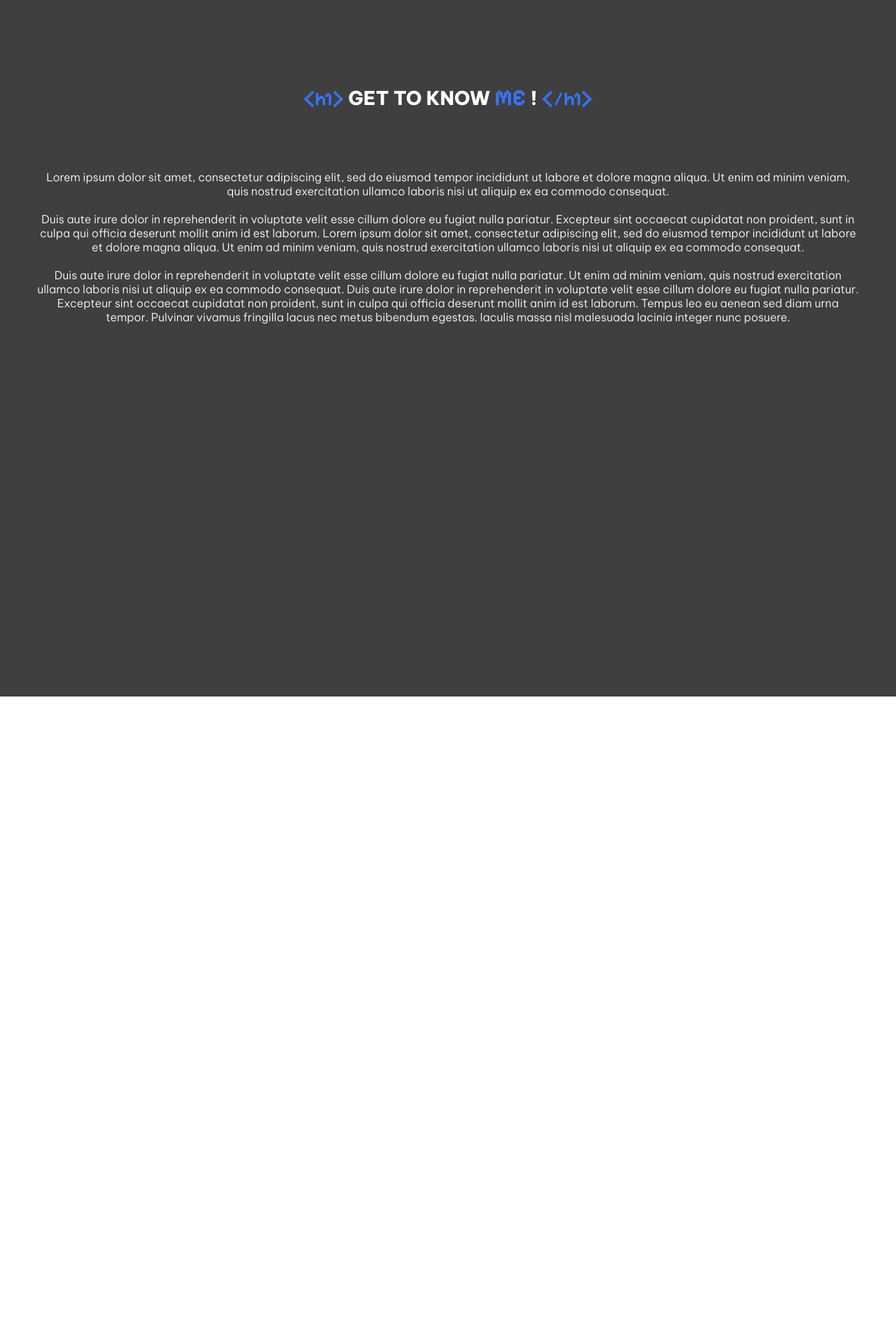
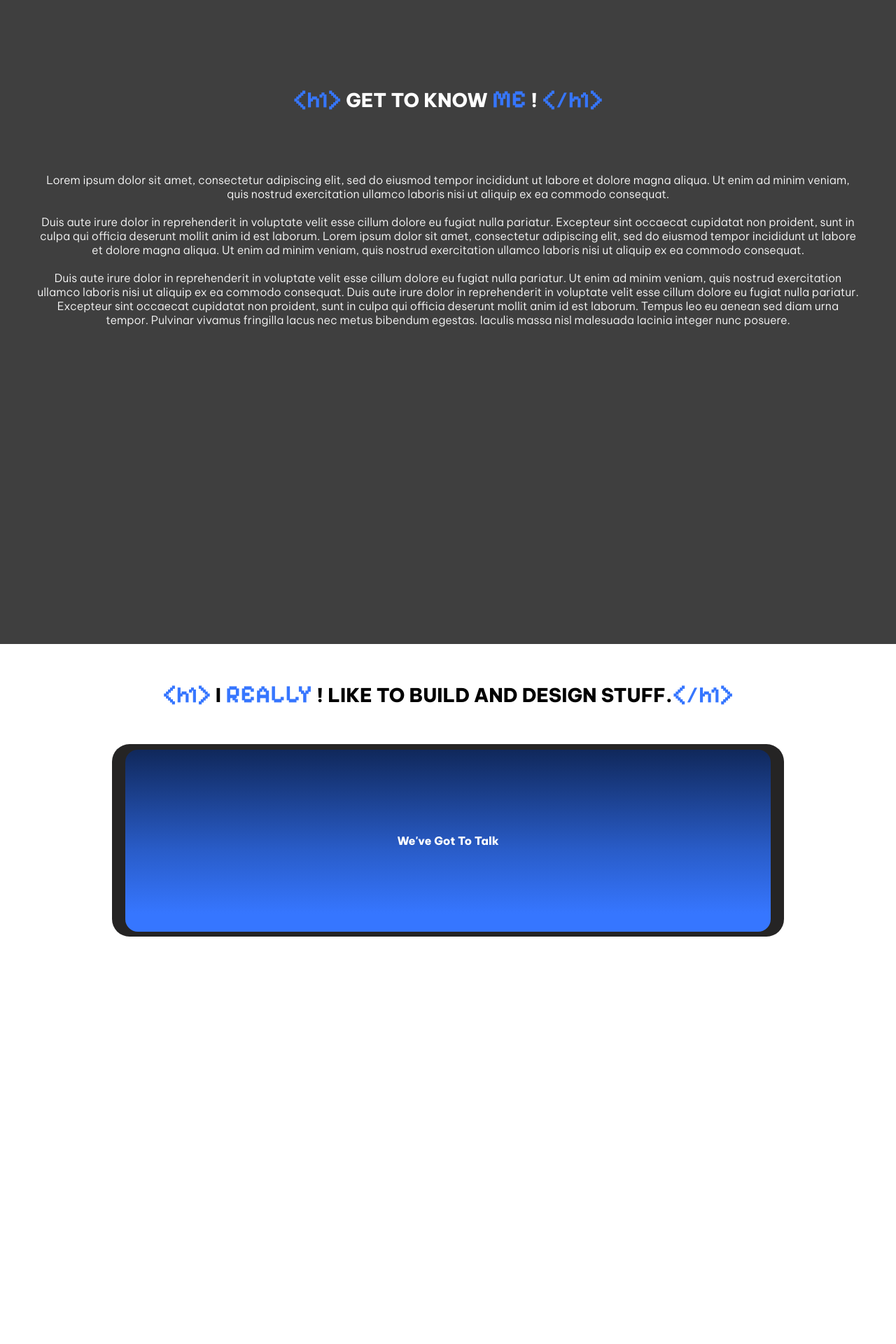
Before and after one commit to constance07/Personal-Portfolio, a Next.js app in the folder personal-portfolio/: page / in a window 1280 px wide. Shown: the part 780-2700 px from the top of the page at 70% size. Built offline with nearby package versions, Linux system fonts and the light colour scheme.

Commit message:
Day 9: Creating Work Page

```diff
--- a/personal-portfolio/app/components/about.tsx
+++ b/personal-portfolio/app/components/about.tsx
@@ -1,6 +1,3 @@
-/*Functionality Imports */
-import Image from 'next/image';
-import straightHeadshot from '@/app/images/straightHeadshot.jpg'
 /*Styled Imports*/
 import '../globals.css';
 import { Pixelify_Sans } from 'next/font/google';
@@ -16,7 +13,7 @@ export default function About(){
         <>
             <div className="aboutContainer">
                 <h1 id ="aboutTitle" className={be_Vietnam_Pro.className}>
-                <div id = 'h1Tags' className={pixelify_Sans_Bold.className}>&lt;h1&gt;</div> GET TO KNOW <div id = 'meTag' className={pixelify_Sans_Bold.className}> ME </div> ! <div id = 'h1Tags' className={pixelify_Sans_Bold.className}>&lt;/h1&gt;</div></h1>
+                <div id = 'h1Tags' className={pixelify_Sans_Bold.className}>&lt;h1&gt;</div> GET TO KNOW <div id = 'blueTag' className={pixelify_Sans_Bold.className}> ME </div> ! <div id = 'h1Tags' className={pixelify_Sans_Bold.className}>&lt;/h1&gt;</div></h1>
                 <div id ='aboutDisc' className={be_Vietnam_Pro_Light.className}>
                     <p> Lorem ipsum dolor sit amet, consectetur adipiscing elit, sed do eiusmod tempor incididunt ut labore et dolore magna aliqua.
                     Ut enim ad minim veniam, quis nostrud exercitation ullamco laboris nisi ut aliquip ex ea commodo consequat.
--- a/personal-portfolio/app/components/hero.tsx
+++ b/personal-portfolio/app/components/hero.tsx
@@ -32,7 +32,7 @@ export default function Hero(){
             <div className = 'title'>
                 <h3 id ='firstPartTitle' className= {be_Vietnam_Pro.className}>Hello, my name is</h3>
                 <h3 id ='secondPartTitle'className= {be_Vietnam_Pro.className}>Serenity Buckner.</h3>
-                <h3 id='thirdPartTitleA' className= {be_Vietnam_Pro.className}>I code with <div id='thirdPartTitleB' className={pixelify_Sans.className}> principle.</div></h3>
+                <h3 id='thirdPartTitleA' className= {be_Vietnam_Pro.className}>I innovate with <div id='thirdPartTitleB' className={pixelify_Sans.className}> principle.</div></h3>
             </div>
             {/* Disc*/}
             <p id = "personalDisc" className={be_Vietnam_Pro_Light.className}> <span id = 'pTags' className={pixelify_Sans.className}>&lt;p&gt;</span> Etiam aliquam libero pretium magna vehicula, eu porta risus sollicitudin.
--- a/personal-portfolio/app/components/work.tsx
+++ b/personal-portfolio/app/components/work.tsx
@@ -1,9 +1,24 @@
-
+/*Styled Imports*/
+import '../globals.css';
+import { Pixelify_Sans } from 'next/font/google';
+const pixelify_Sans = Pixelify_Sans({ subsets: ["latin"], weight: "400",});
+const pixelify_Sans_Bold = Pixelify_Sans({ subsets: ["latin"], weight: "700",});
+import { Be_Vietnam_Pro} from 'next/font/google';
+{/*VBold*/}const be_Vietnam_Pro = Be_Vietnam_Pro({subsets: ['latin'], weight: '800'})
+{/*Light*/}const be_Vietnam_Pro_Light = Be_Vietnam_Pro({subsets: ['latin'], weight: '300'})
+{/*VLight*/}const be_Vietnam_Pro_VLight = Be_Vietnam_Pro({subsets: ['latin'], weight: '200'})
 export default function Work(){
     return(
         <>
             <div className="workContainer">
+                <h1 id ="workTitle" className={be_Vietnam_Pro.className}>
+                <div id = 'h1Tags' className={pixelify_Sans_Bold.className}>&lt;h1&gt;</div> I <div id = 'blueTag' className={pixelify_Sans_Bold.className}> REALLY </div> ! LIKE TO BUILD AND DESIGN STUFF.
+                <div id = 'h1Tags' className={pixelify_Sans_Bold.className}>&lt;/h1&gt;</div></h1>
 
+                <div className='displayContainer'>
+                    <div className='displayBackground'></div>
+                    <div id="displayTitle" className={be_Vietnam_Pro.className}>We've Got To Talk</div>
+                </div>
             </div>
         </>
     )
--- a/personal-portfolio/app/globals.css
+++ b/personal-portfolio/app/globals.css
@@ -219,8 +219,8 @@ body{
     /*ABOUT SECTION*/
     .aboutContainer{
       margin: auto;
-      width: 100vw;
-      height: 1025px;
+      width: 100%;
+      height: 950px;
       background-color: #3F3F3F;
       display: flex;
       align-items: center;
@@ -232,24 +232,56 @@ body{
     }
     #h1Tags{
       color: #3676FF;
-      font-size: 1.0em;
+      font-size: 1.2em;
       display: inline-block;
     }#aboutTitle{
       color: #FFFFFF;
       margin-top: 150px;
       font-size: 1.7em;
       display: inline-block;
-    }#meTag{
+    }#blueTag{
      color:#3676FF;
-     font-size: 1.2em;
-
+     font-size: 1.3em;
      display: inline-block;
     }
     /*WORK CONTAINER*/
     .workContainer{
+      margin: auto;
       width: 100%;
-      height: 2000px;
+      height: 1025px;
       background-color: #FFFFFF;
+      display: flex;
+      align-items: center;
+      flex-direction: column;
+    }#workTitle{
+      margin: 50px;
+      font-size: 1.7em;
+      text-align: center;
+    }.displayContainer{
+      width: 75%;
+      height: 275px;
+      border-radius: 25px;
+      background-color: #252424;
+      display: flex;
+      align-items: center;
+      flex-direction: column;
+      justify-content: center;
+      overflow: hidden;
+    }.displayBackground{
+      width: 96%;
+      margin:0px;
+      height: 260px;
+      border-radius: 18px;
+      background: #10285B;
+      background: linear-gradient(180deg
+      ,rgba(16, 40, 91, 1) 0%,
+      rgba(41, 92, 200, 1) 55%,
+      rgba(54, 118, 255, 1) 90%);
+    }#displayTitle{
+      position:absolute;
+      color: #FFFFFF;
+      text-align: start;
+      width: fit-content;
     }
     /* FOOTER SECTION */
     .footerContainer{
@@ -459,7 +491,6 @@ body{
         top: 52px;
         width: 97%;
         justify-content: center;
-        color: #cc860c;
         padding-bottom: 200px;
         position: fixed;
         z-index: 300;
@@ -476,6 +507,9 @@ body{
         backdrop-filter: blur(25px);
         padding-right:35px;
         height: 20px;
+        border-width: 1px;
+        border-style:solid;
+        border-color: #ffffff21;
         border-radius: 50px;;
         align-items: center;
         justify-content: flex-end;
```
